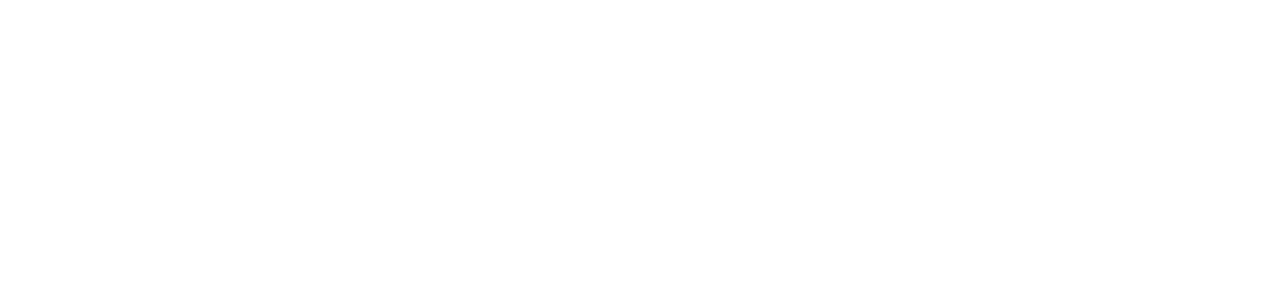
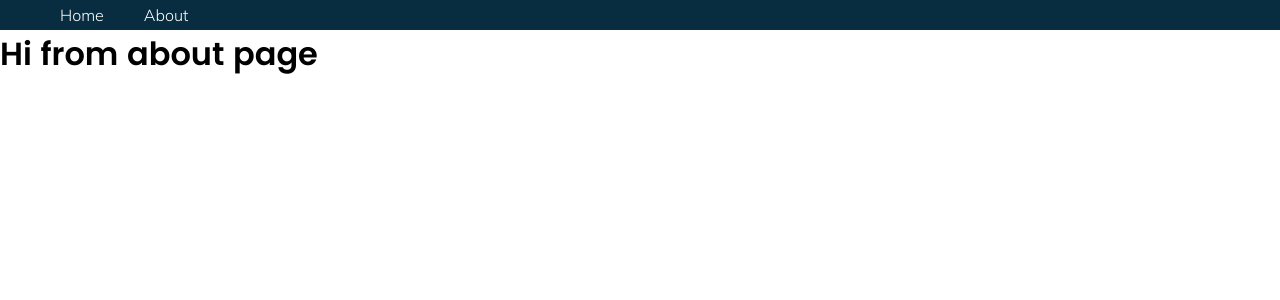
Before and after one commit to shunjid/mealpanda, a Nuxt app: page /about in a window 1280 px wide. Before the commit this address had no page. Shown: the top 300 px of the page. Built offline with nearby package versions, Linux system fonts and the light colour scheme.

Commit message:
created navigation for route

```diff
--- /dev/null
+++ b/components/AppMenu.vue
@@ -0,0 +1,18 @@
+<template>
+  <nav>
+    <ul>
+      <li>
+        <nuxt-link exact to="/">Home</nuxt-link>
+      </li>
+      <li>
+        <nuxt-link to="/about">About</nuxt-link>
+      </li>
+    </ul>
+  </nav>
+</template>
+
+<script>
+export default {};
+</script>
+
+<style lang="scss" scoped></style>
--- a/layouts/default.vue
+++ b/layouts/default.vue
@@ -1,8 +1,21 @@
 <template>
   <div>
-    <Nuxt />
+    <div class="content">
+      <AppMenu />
+      <Nuxt />
+    </div>
   </div>
 </template>
+
+<script>
+import AppMenu from "@/components/AppMenu.vue";
+
+export default {
+  components: {
+    AppMenu
+  }
+};
+</script>
 
 <style>
 html {
--- /dev/null
+++ b/pages/about.vue
@@ -0,0 +1,11 @@
+<template>
+  <div>
+    <h1>Hi from about page</h1>
+  </div>
+</template>
+
+<script>
+export default {};
+</script>
+
+<style lang="scss" scoped></style>
```
